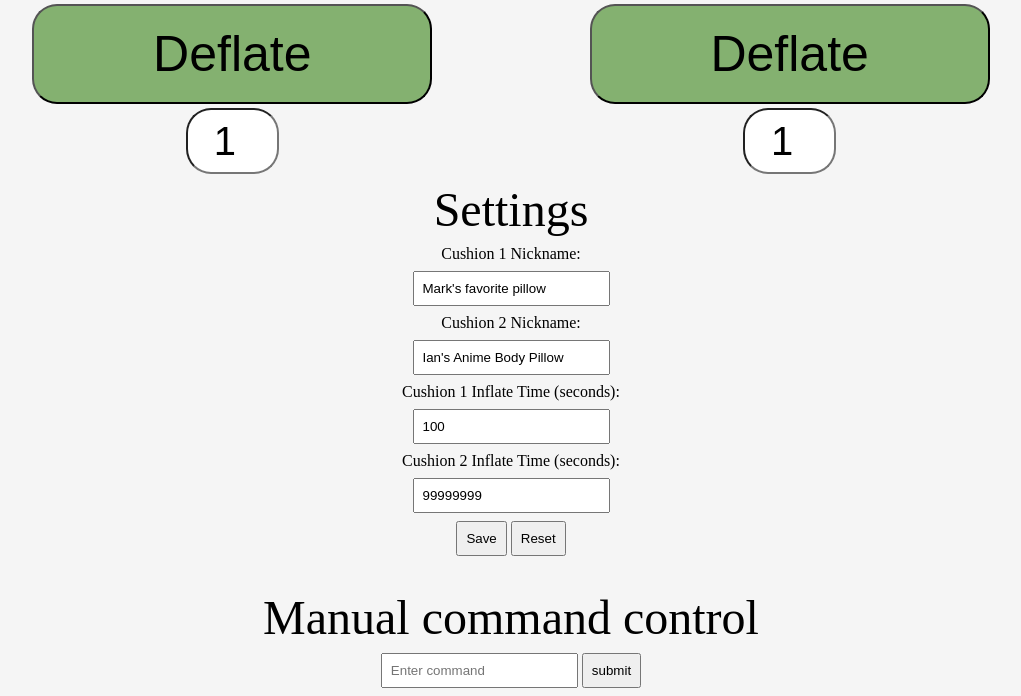
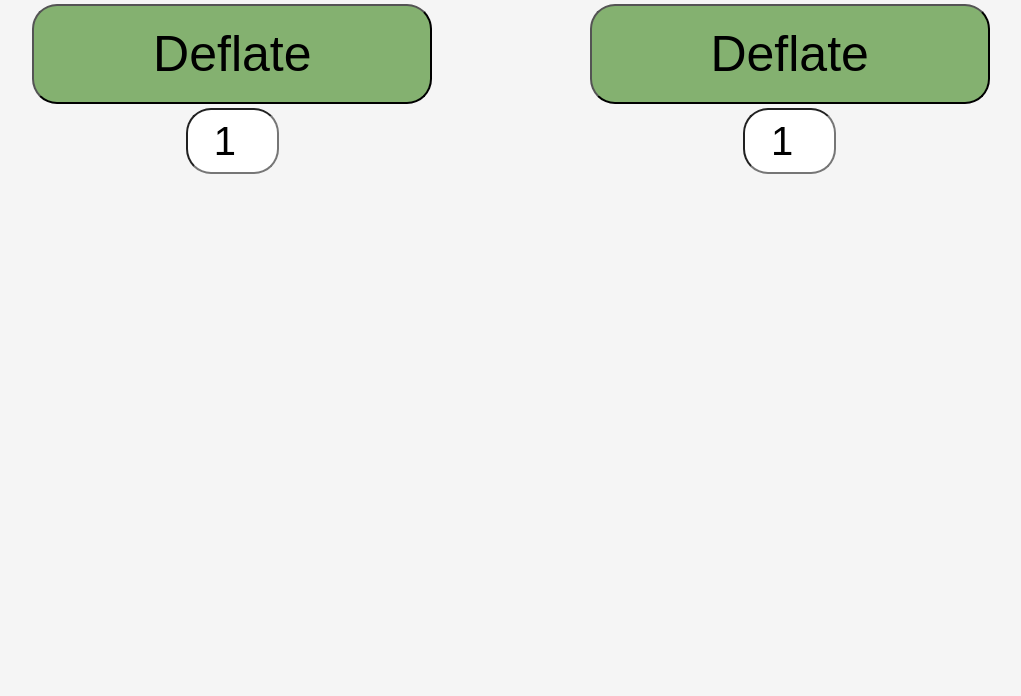
Before and after one commit to MTUHIDE/PillowTalk, a Flask app: page / in a window 1280 px wide. Shown: the part 232-928 px from the top of the page, without its empty margins (129-1150 px from the left). After the commit the page ends 406 px from the top, so only its background shows below. Run offline with Flask 2, Linux system fonts and the light colour scheme.

Commit message:
deleted setting option

```diff
--- a/pillowtalk/templates/index.html
+++ b/pillowtalk/templates/index.html
@@ -26,37 +26,6 @@
 			<input class = "quantity" id = "id_form-0-quantity" min="0" name="id_form-0-quantity" value="1" type="number">
 		</div>
 	</div>
-
-	<div class="settings-container">
-		<div class="title">Settings</div>
-
-		<form method="post" name="settings_form" id="settings_form" action="/settings">
-			<div>Cushion 1 Nickname:</div>
-			<input type="text" name="cushion_1_nickname" placeholder="Cushion 1 Nickname"
-				value="{{context['cushion_1_nickname']}}" />
-
-			<div>Cushion 2 Nickname:</div>
-			<input type="text" name="cushion_2_nickname" placeholder="Cushion 2 Nickname"
-				value="{{context['cushion_2_nickname']}}" />
-
-			<div>Cushion 1 Inflate Time (seconds):</div>
-			<input type="text" name="cushion_1_time" placeholder="Cushion 1 Time" value="{{context['cushion_1_time']}}" />
-
-			<div>Cushion 2 Inflate Time (seconds):</div>
-			<input type="text" name="cushion_2_time" placeholder="Cushion 2 Time" value="{{context['cushion_2_time']}}" />
-
-			<div class="settings-form-controls">
-				<input type="submit" name="save_settings" value="Save"/>
-				<input type="button" name="reset_settings" onclick="reset_settings" value="Reset" />
-			</div>
-		</form>
-
-		<form method="post" name="command_form" id="command_form" action="/command">
-			<br>
-			<div class="title">Manual command control</div>
-			<input type="text" id="command" name="command" placeholder="Enter command" />
-			<input type="submit" id="submit_btn" value="submit" name="ok" />
-		</form>
 	</div>
 </body>
 
```
